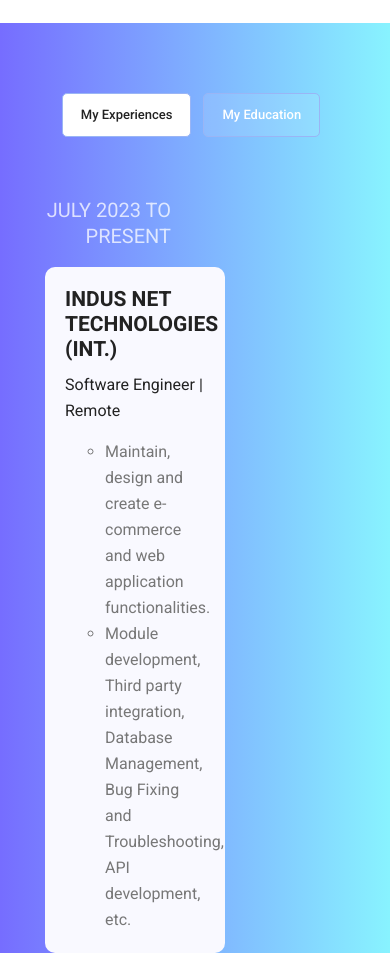
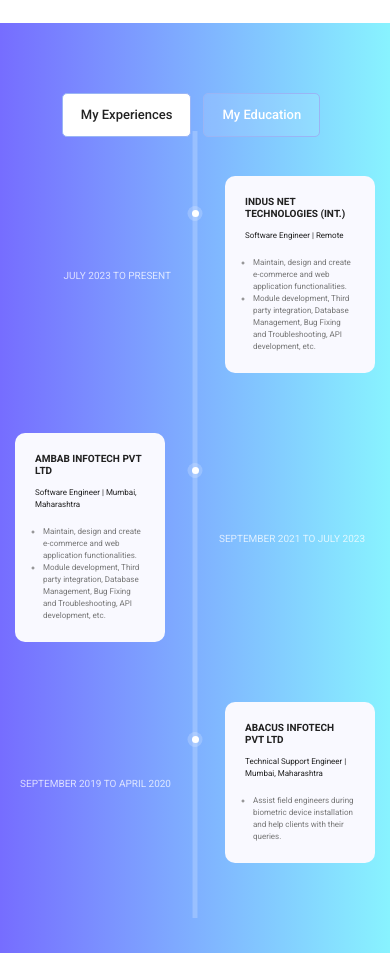
Before and after one commit to itsAkashSahani/itsAkashSahani.github.io, a plain HTML site: page index.html in a window 390 px wide. Shown: the part 4080-5033 px from the top of the page. Drawn offline with Linux system fonts and the light colour scheme; some packages are replaced by stand-ins of ours.

Commit message:
Experience tab css change for mobile view

```diff
--- a/css/responsive.css
+++ b/css/responsive.css
@@ -420,18 +420,37 @@
 	}
 	/* End Blog Page Area css
 	============================================================================================ */
+	.tabs_inner .tab-content .tab-pane .list {
+		width: 100%;
+	}
 	.tabs_inner .tab-content .tab-pane .list::before {
-		display: none;
+		display: block;
 	}
 	.tabs_inner .tab-content .tab-pane .list li .media .d-flex {
 		padding-right: 0px;
 		padding-bottom: 18px;
 	}
 	.tabs_inner .tab-content .tab-pane .list li .media {
+		/* display: block; */
+		flex-direction: row;
+	}
+	.tabs_inner .tab-content .tab-pane .list li .media .d-flex p {
+		font-size: 10px;
+	}
+	.tabs_inner .tab-content .tab-pane .list li span {
 		display: block;
 	}
-	.tabs_inner .tab-content .tab-pane .list li span {
-		display: none;
+	.tabs_inner .tab-content .tab-pane .list li .media .media-body h4 {
+		line-height: 12px;
+		font-size: 10px;
+	}
+	.tabs_inner .tab-content .tab-pane .list li .media .media-body ul {
+		padding-left: 8px;
+		line-height: 12px;
+	}
+	.tabs_inner .tab-content .tab-pane .list li .media .media-body p, .tabs_inner .tab-content .tab-pane .list li .media .media-body ul li {
+		font-size: 8px;
+		line-height: 12px;
 	}
 	.tabs_inner .nav.nav-tabs {
 		margin-bottom: 0px;
```
